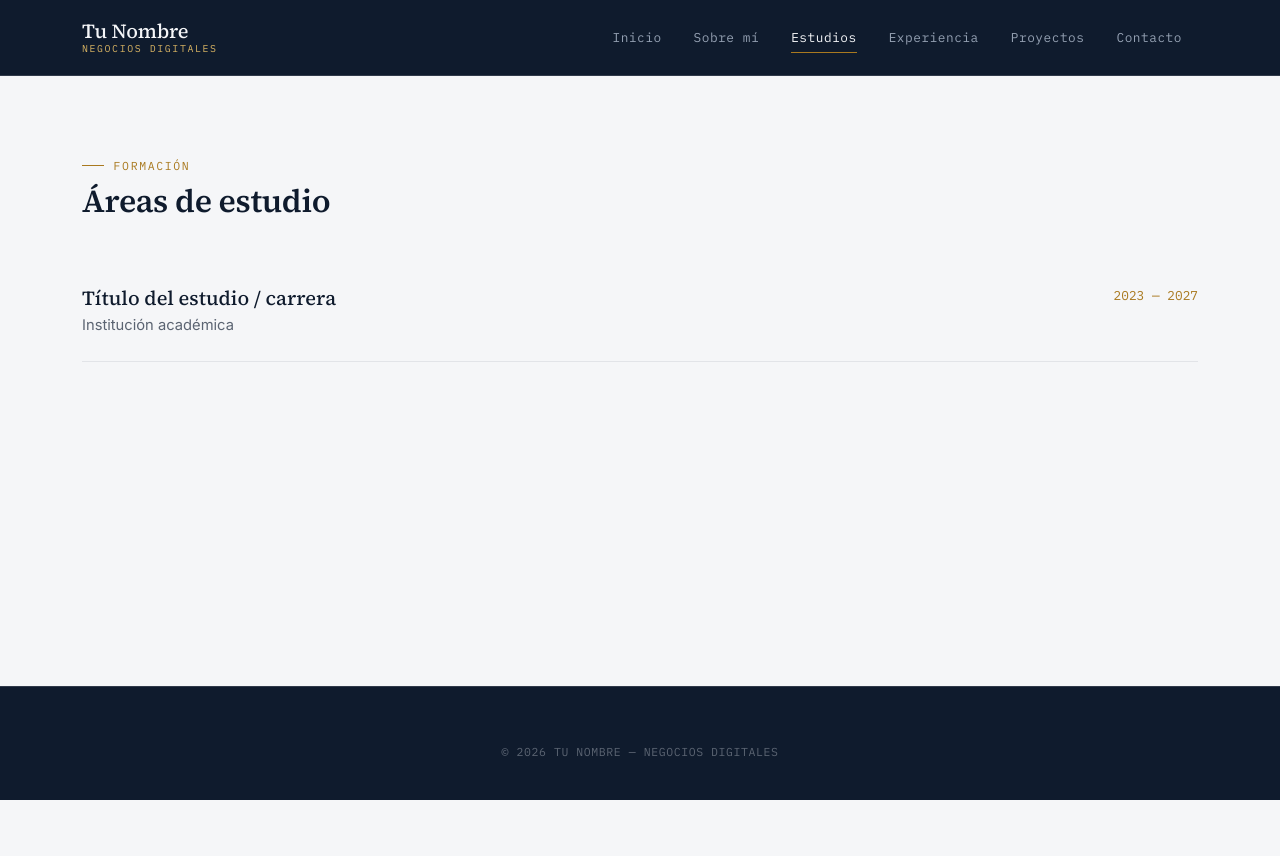
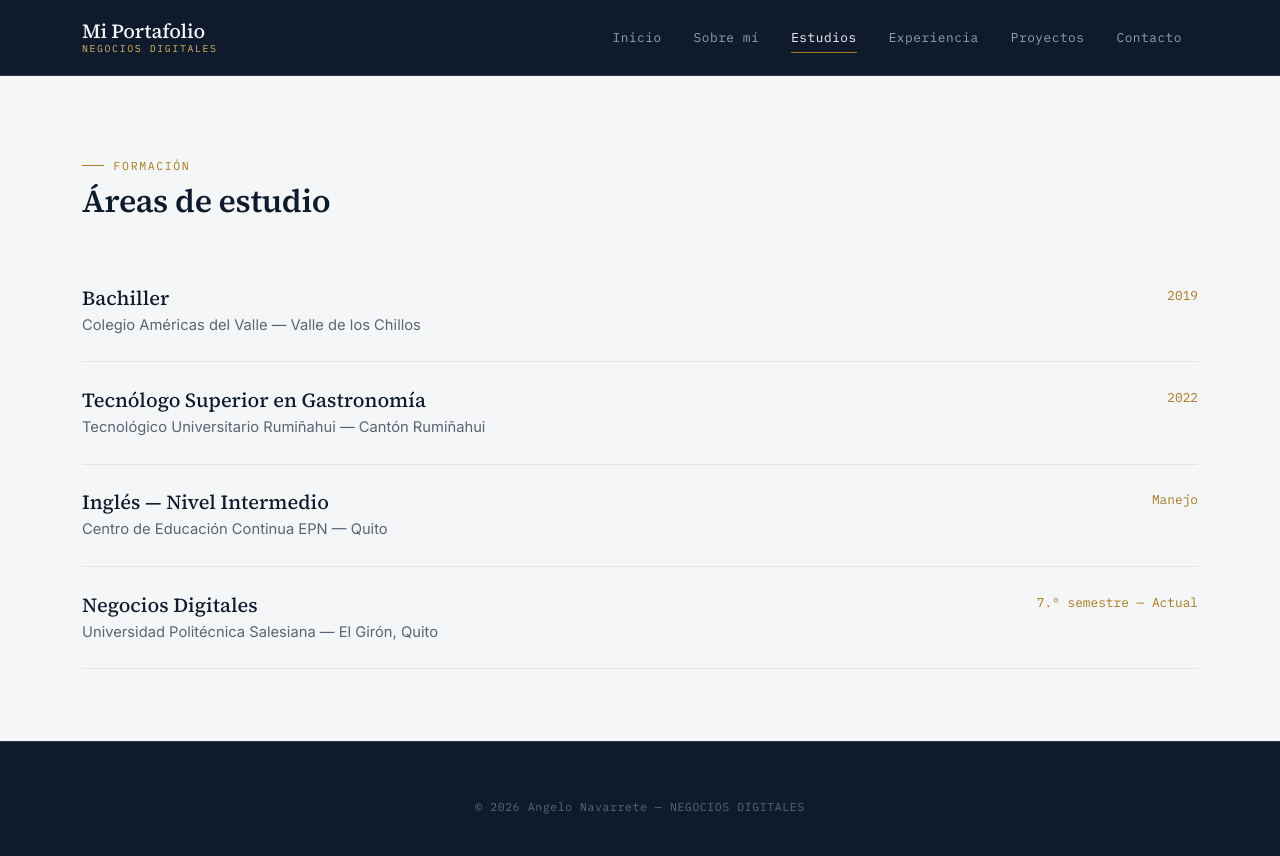
Before and after one commit to Navo1804/Portafolio-profesional, a Flask app: page /estudios in a window 1280 px wide. Before the commit the page ends 800 px from the top, so only its background shows below. Run offline with Flask 3, Linux system fonts and the light colour scheme.

Commit message:
Actualización de Información

```diff
--- a/app/templates/main/estudios.html
+++ b/app/templates/main/estudios.html
@@ -11,10 +11,31 @@
 
         <div class="ledger-row">
             <div>
-                <h5>Título del estudio / carrera</h5>
-                <p class="ledger-sub mb-0">Institución académica</p>
+                <h5>Bachiller</h5>
+                <p class="ledger-sub mb-0">Colegio Américas del Valle — Valle de los Chillos</p>
             </div>
-            <span class="ledger-period">2023 — 2027</span>
+            <span class="ledger-period">2019</span>
+        </div>
+        <div class="ledger-row">
+            <div>
+                <h5>Tecnólogo Superior en Gastronomía</h5>
+                <p class="ledger-sub mb-0">Tecnológico Universitario Rumiñahui — Cantón Rumiñahui</p>
+            </div>
+            <span class="ledger-period">2022</span>
+        </div>
+        <div class="ledger-row">
+            <div>
+                <h5>Inglés — Nivel Intermedio</h5>
+                <p class="ledger-sub mb-0">Centro de Educación Continua EPN — Quito</p>
+            </div>
+            <span class="ledger-period">Manejo</span>
+        </div>
+        <div class="ledger-row">
+            <div>
+                <h5>Negocios Digitales</h5>
+                <p class="ledger-sub mb-0">Universidad Politécnica Salesiana — El Girón, Quito</p>
+            </div>
+            <span class="ledger-period">7.º semestre — Actual</span>
         </div>
 
     </div>
--- a/app/templates/main/experiencia.html
+++ b/app/templates/main/experiencia.html
@@ -11,10 +11,10 @@
 
         <div class="ledger-row">
             <div>
-                <h5>Puesto / Rol</h5>
-                <p class="ledger-sub mb-0">Empresa — Descripción breve de logros y responsabilidades.</p>
+                <h5>Asistente — Área de Admisiones</h5>
+                <p class="ledger-sub mb-0">Empresa — Universidad Politécnica Salesiana — Manejo de HubSpot y atención al cliente..</p>
             </div>
-            <span class="ledger-period">2024 — Actual</span>
+            <span class="ledger-period">2025</span>
         </div>
 
     </div>
--- a/app/templates/partials/footer.html
+++ b/app/templates/partials/footer.html
@@ -17,6 +17,6 @@
                 </a>
             {% endif %}
         </div>
-        <p class="mb-0 footer-fine">&copy; 2026 TU NOMBRE — NEGOCIOS DIGITALES</p>
+        <p class="mb-0 footer-fine">&copy; 2026 Angelo Navarrete — NEGOCIOS DIGITALES</p>
     </div>
 </footer>
--- a/app/templates/partials/navbar.html
+++ b/app/templates/partials/navbar.html
@@ -1,7 +1,7 @@
 <nav class="navbar navbar-expand-lg navbar-dark navbar-ledger sticky-top">
     <div class="container">
         <a class="navbar-brand" href="{{ url_for('main.home') }}">
-            Tu Nombre
+            Mi Portafolio
             <small>Negocios Digitales</small>
         </a>
 
```
Also changed, not shown: app/templates/main/home.html (+5 -4 lines), app/templates/main/proyectos.html (+4 -4 lines), app/templates/main/sobre_mi.html (+5 -2 lines).
